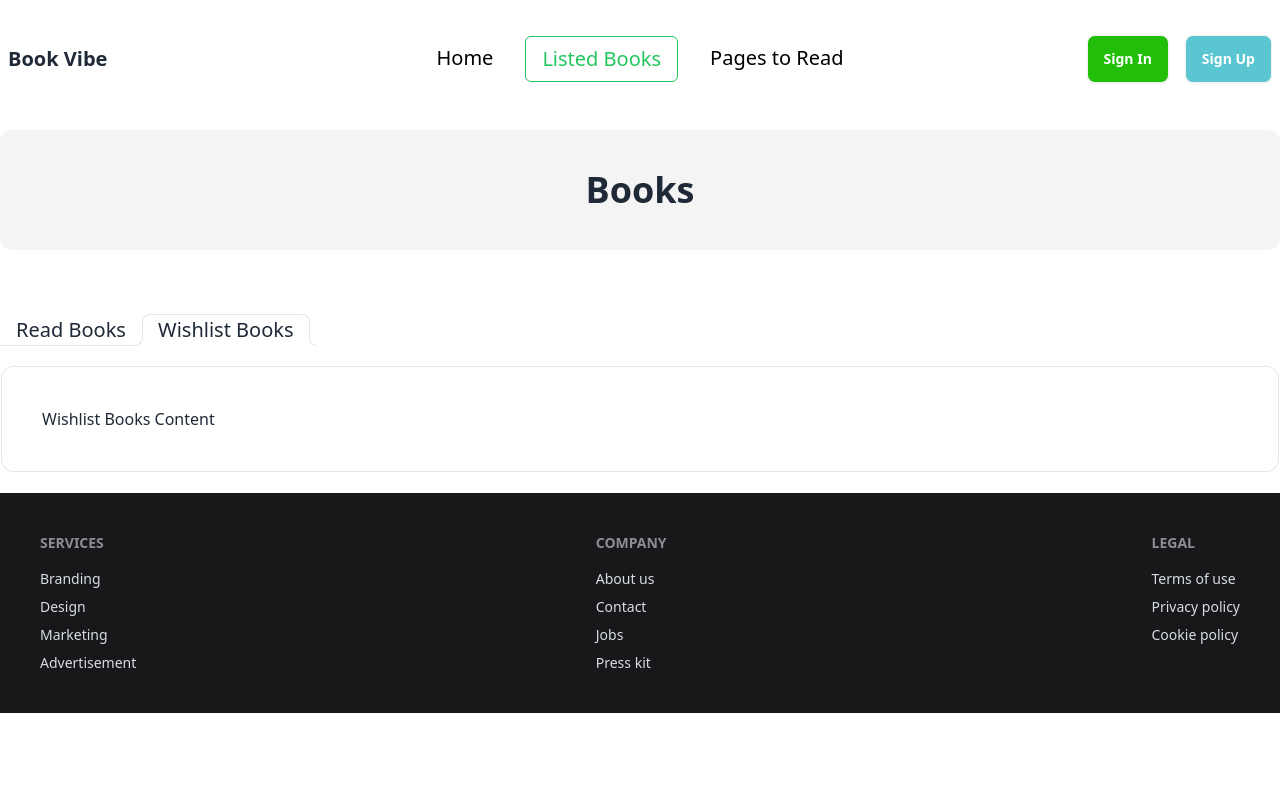
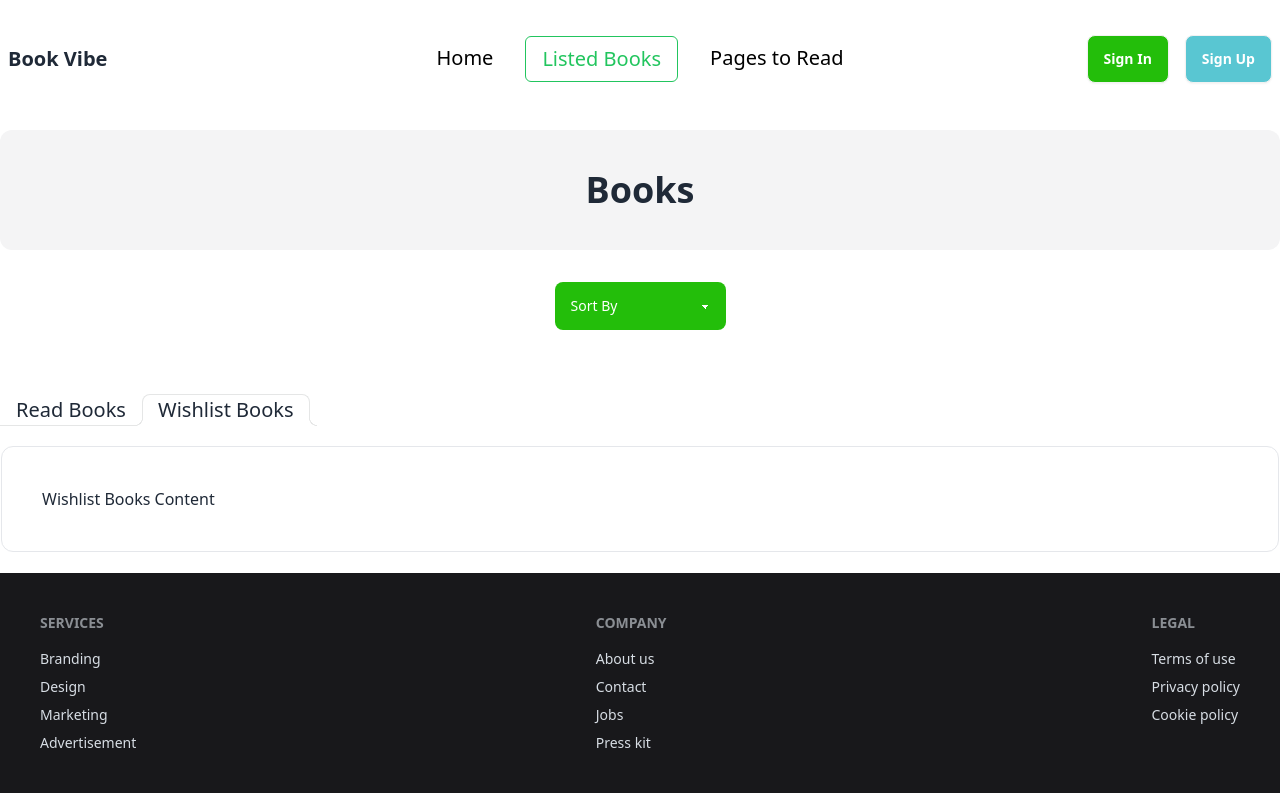
Before and after one commit to jakareya76/book-vibe, a React (Vite) app: page /listed-books in a window 1280 px wide. Built offline with nearby package versions, Linux system fonts and the light colour scheme.

Commit message:
create short dropdown and create read and wishlist functionality

```diff
--- a/src/App.jsx
+++ b/src/App.jsx
@@ -1,6 +1,8 @@
 import { useState, createContext } from "react";
+import { Outlet } from "react-router-dom";
+import { ToastContainer, toast } from "react-toastify";
+import "react-toastify/dist/ReactToastify.css";
 
-import { Outlet } from "react-router-dom";
 import Navbar from "./components/Navbar";
 import Footer from "./components/Footer";
 
@@ -20,13 +22,27 @@ const App = () => {
       setRead((prev) => {
         return [...prev, book];
       });
+      toast.success("Book Added To Read List");
     } else {
-      console.log("Do NOt Add");
+      toast.error("Book Already Exist In Read List");
     }
   };
 
   const handleAddToWishlist = (book) => {
-    console.log(book);
+    if (read.some((item) => item.bookId === book.bookId)) {
+      toast.error("Book Already Exist In Read List");
+      return;
+    }
+
+    if (!wishlist.some((item) => item.bookId === book.bookId)) {
+      setWishlist((prev) => {
+        return [...prev, book];
+      });
+
+      toast.success("Book Added To Wishlist");
+    } else {
+      toast.error("Book Already Exist In Wishlist");
+    }
   };
 
   console.log(read);
@@ -40,6 +56,7 @@ const App = () => {
         <Outlet />
       </main>
       <Footer />
+      <ToastContainer />
     </BookContext.Provider>
   );
 };
--- a/src/components/Book.jsx
+++ b/src/components/Book.jsx
@@ -7,23 +7,23 @@ const Book = ({ book }) => {
   return (
     <Link to={`/book-details/${bookId}`}>
       <div className="p-5 border rounded-xl">
-        <div className="bg-[#F3F3F3] rounded-xl w-[326px] h-[230px] p-10 flex items-center justify-center">
+        <div className="bg-[#F3F3F3] rounded-xl max-w-[326px] h-[230px] p-10 flex items-center justify-center">
           <img src={image} alt="book-img" className="w-[135px]" />
         </div>
         <div className="flex items-center gap-5 my-5 font-semibold text-[#23BE0A]">
           {tags.map((tag, idx) => {
             return (
-              <span key={idx} className="bg-green-100 py-2 px-5 rounded-full">
+              <span key={idx} className="px-5 py-2 bg-green-100 rounded-full">
                 {tag}
               </span>
             );
           })}
         </div>
-        <h2 className="text-2xl font-bold font-serif">{bookName}</h2>
-        <p className="text-lg my-2 font-medium">
+        <h2 className="font-serif text-2xl font-bold">{bookName}</h2>
+        <p className="my-2 text-lg font-medium">
           By : <span>{author}</span>
         </p>
-        <div className="border border-dashed my-4"></div>
+        <div className="my-4 border border-dashed"></div>
 
         <div className="flex items-center justify-between">
           <h3 className="text-lg font-medium">{category}</h3>
--- a/src/pages/BookDetails.jsx
+++ b/src/pages/BookDetails.jsx
@@ -6,7 +6,7 @@ const BookDetails = () => {
   const [books, setBooks] = useState([]);
   const [bookObj, setBookObj] = useState(null);
 
-  const { handleAddToRead } = useContext(BookContext);
+  const { handleAddToRead, handleAddToWishlist } = useContext(BookContext);
 
   const { id } = useParams();
   const idInt = parseInt(id);
@@ -107,7 +107,10 @@ const BookDetails = () => {
           >
             Read
           </button>
-          <button className="px-8 py-4 bg-[#50B1C9] text-white text-xl font-medium border-2 rounded-lg">
+          <button
+            onClick={() => handleAddToWishlist(bookObj)}
+            className="px-8 py-4 bg-[#50B1C9] text-white text-xl font-medium border-2 rounded-lg"
+          >
             Wishlist
           </button>
         </div>
--- a/src/pages/ListedBooks.jsx
+++ b/src/pages/ListedBooks.jsx
@@ -1,8 +1,31 @@
 const ListedBooks = () => {
   return (
     <>
-      <div className="p-10 mt-8 mb-16 bg-zinc-100 rounded-xl">
+      <div className="p-10 my-8 bg-zinc-100 rounded-xl">
         <h2 className="text-4xl font-semibold text-center ">Books</h2>
+      </div>
+
+      <div
+        className="flex items-center justify-center mb-16"
+        defaultValue="SortBy"
+      >
+        <select
+          defaultValue="SortBy"
+          className="bg-[#23BE0A] border-none outline-none text-white select select-info"
+        >
+          <option value="SortBy" className="text-black bg-white" disabled>
+            Sort By
+          </option>
+          <option value="rating" className="text-black bg-white">
+            Rating
+          </option>
+          <option value="numberOfPages" className="text-black bg-white">
+            Number of pages
+          </option>
+          <option value="publisherYear" className="text-black bg-white">
+            Publisher year
+          </option>
+        </select>
       </div>
 
       <div role="tablist" className="tabs tabs-lifted">
@@ -25,7 +48,7 @@ const ListedBooks = () => {
           role="tab"
           className="text-xl tab"
           aria-label="Wishlist Books"
-          checked
+          defaultChecked
         />
         <div role="tabpanel" className="tab-content">
           <div className="p-10 my-5 border rounded-xl">
```
